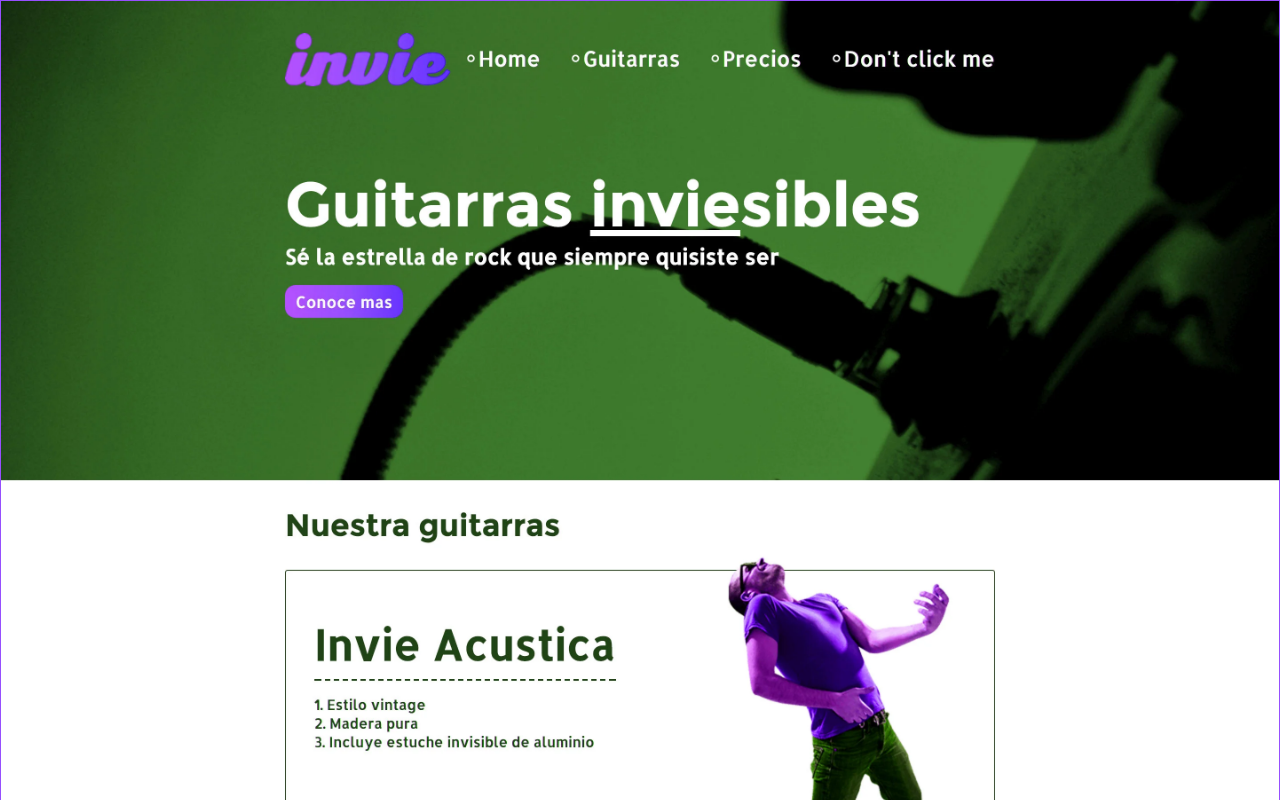
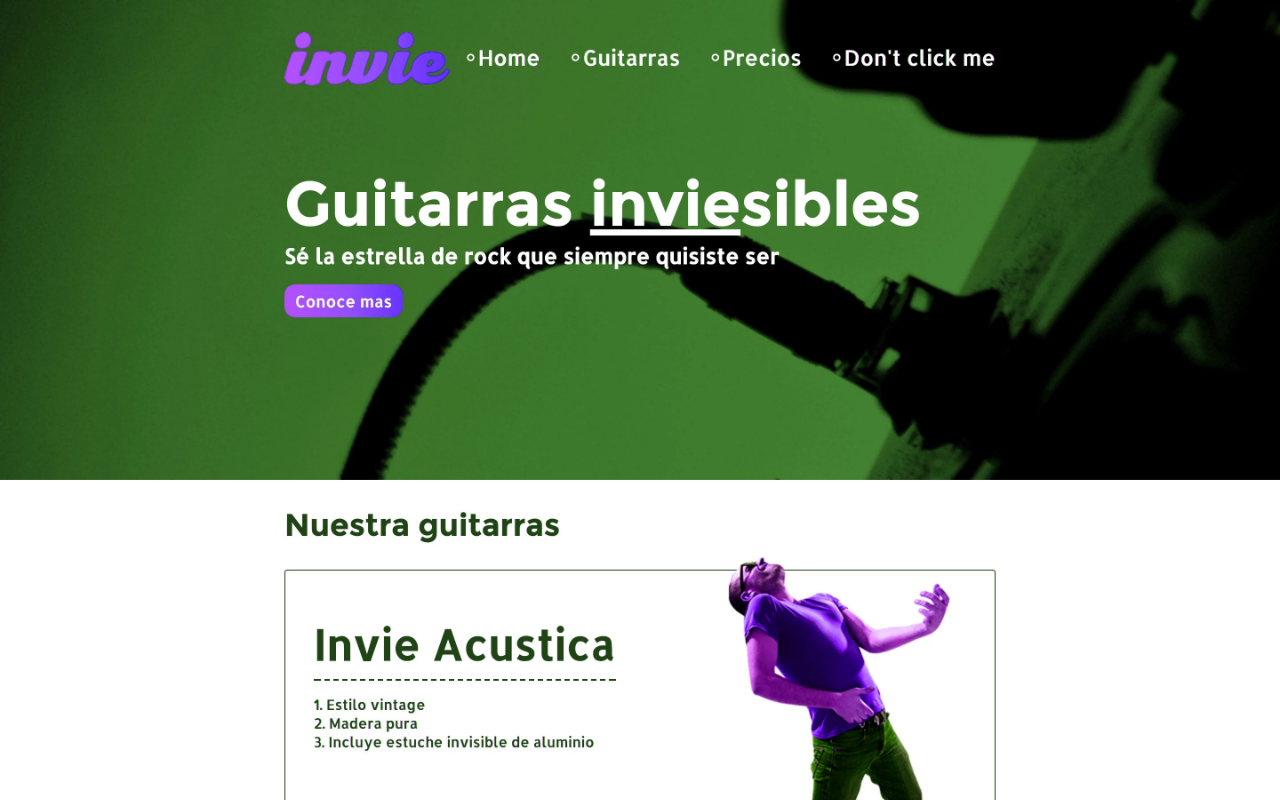
Before and after one commit to DaruinHerrera/invit-github, a plain HTML site: page index.html in a window 1280 px wide. Shown: the top 800 px of the page. Drawn offline with Linux system fonts and the light colour scheme.

Commit message:
Cambio de linea Daruin

```diff
--- a/index.html
+++ b/index.html
@@ -4,7 +4,11 @@
 	<style media="screen">
 		body{
 			margin:0;
+<<<<<<< HEAD
 			border: 1px solid #964ffe;
+=======
+			border: 2px solid #964ffe;
+>>>>>>> b4180d8... Bodes nuevos y color master
 		}
 		img{
 			max-width: 100%;
```
